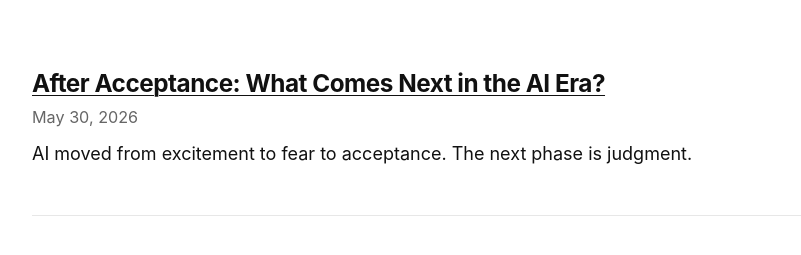
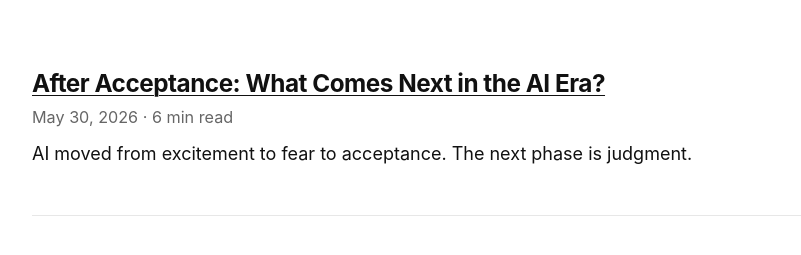
Before and after one commit to adiacov/adiacov.github.io, a Jekyll site: the page built from index.html, in a window 1280 px wide. Shown: the part 195-450 px from the top of the page, without its empty margins (178-979 px from the left). Built offline with Jekyll 4.4.1, drawn with Linux system fonts in a browser that asks for light colours.

Commit message:
Add reusable post reading time

```diff
--- /dev/null
+++ b/_includes/post-meta.html
@@ -0,0 +1,9 @@
+{% assign post = include.post %}
+{% assign text = include.content | default: post.content %}
+{% assign words = text | number_of_words %}
+{% assign minutes = words | divided_by: 200 %}
+{% if minutes == 0 %}
+  {% assign minutes = 1 %}
+{% endif %}
+
+{{ post.date | date: "%B %-d, %Y" }} · {{ minutes }} min read
--- a/_layouts/post.html
+++ b/_layouts/post.html
@@ -8,7 +8,7 @@ layout: default
 
 <article class="post">
   <header class="post-header">
-    <p class="date">{{ page.date | date: "%B %-d, %Y" }}</p>
+    <p class="date">{% include post-meta.html post=page content=content %}</p>
     <h1>{{ page.title }}</h1>
     {% if page.description %}
       <p class="description">{{ page.description }}</p>
--- a/index.html
+++ b/index.html
@@ -12,7 +12,7 @@ title: Articles
   {% for post in site.posts %}
     <article class="article-card">
       <h2><a href="{{ post.url | relative_url }}">{{ post.title }}</a></h2>
-      <p class="date">{{ post.date | date: "%B %-d, %Y" }}</p>
+      <p class="date">{% include post-meta.html post=post %}</p>
       {% if post.description %}
         <p>{{ post.description }}</p>
       {% endif %}
```
